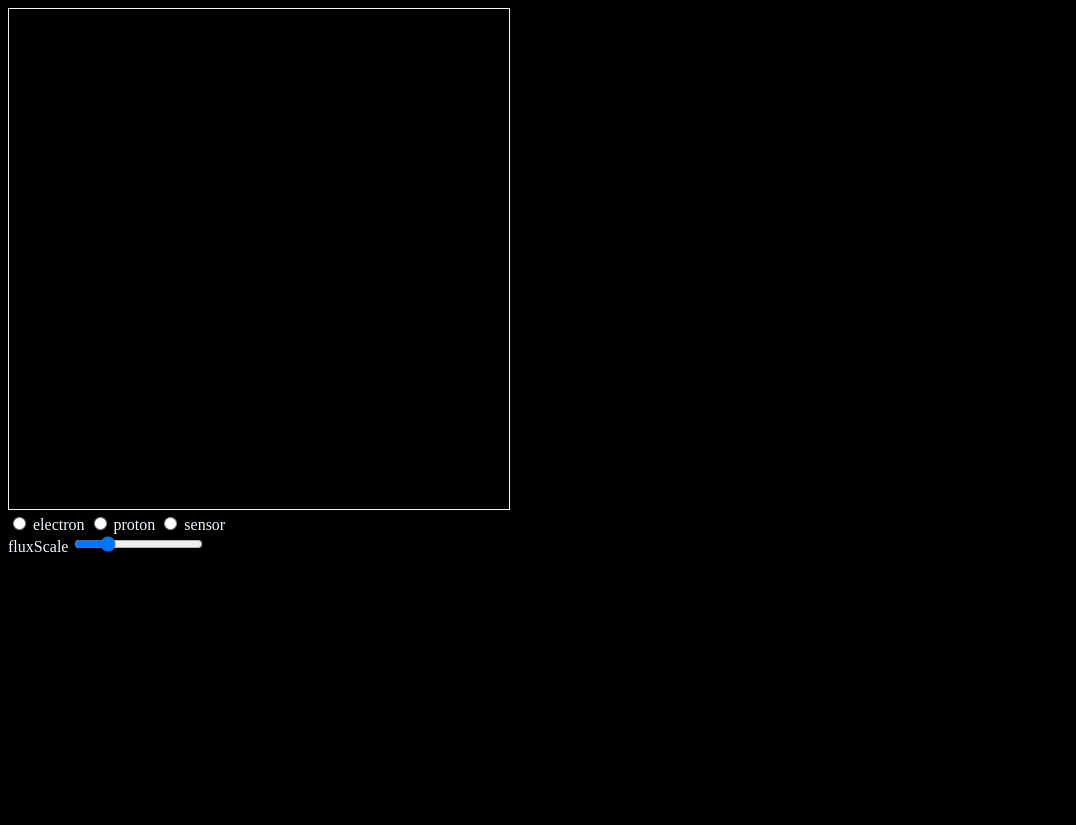
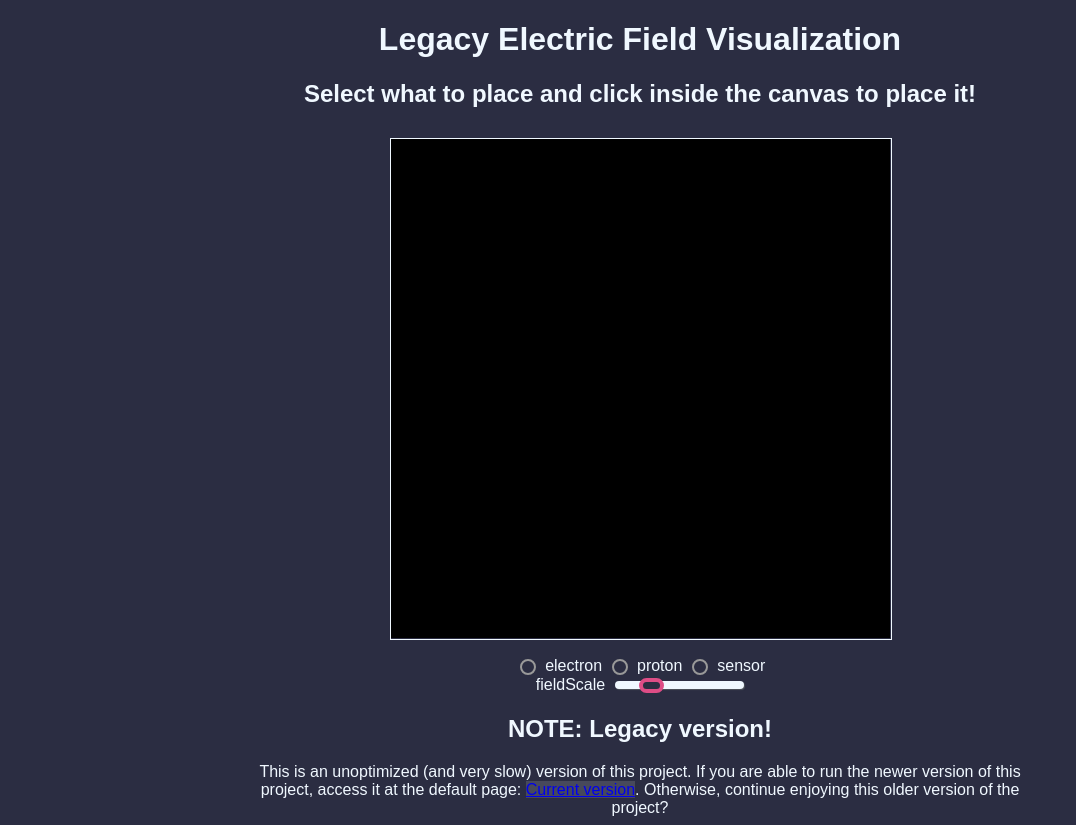
Before and after one commit to satrams/efield-visualization, a plain HTML site: page legacy-visualization.html in a window 1280 px wide. Shown: the whole page, without its empty margins (0-1076 px from the left). Before the commit the page ends 800 px from the top, so only its background shows below. Drawn offline with Linux system fonts and the light colour scheme.

Commit message:
Added Explanations and backwards compatibility section

```diff
--- a/legacy-visualization.html
+++ b/legacy-visualization.html
@@ -1,15 +1,21 @@
 <!DOCTYPE html>
 <html lang="en">
+<head>
+    <link rel="stylesheet" href="styles.css">
+</head>
 
-<body style="background-color:#000000">
-    <div id="canvasContainer">
+<body>
+    <h1>Legacy Electric Field Visualization</h1>
+    <h2>Select what to place and click inside the canvas to place it!</h2>
+    <div id="canvasContainer" style="margin: 10px auto; position: relative; display:inline-block; height: 500px; width: 500px; background-color: var(--background-color-dark)">
+        <canvas id="fluxCanvas" width="500" height="500" style="position: absolute; top: 0px; left: 0px; border:1px solid var(--main-color-light)"></canvas>
         <canvas id="subatomCanvas" width="500" height="500"
-            style="position:absolute; top: 8px; left: 8px; border:1px solid aliceblue"></canvas>
+            style="position:absolute; top: 0px; left: 0px; border:1px solid var(--main-color-light)"></canvas>
         <canvas id="sensorCanvas" width="500" height="500"
-            style="position:absolute; top: 8px; left: 8px; border:1px solid aliceblue"></canvas>
-        <canvas id="fluxCanvas" width="500" height="500" style="border:1px solid aliceblue"></canvas>
+            style="position:absolute; top: 0px; left: 0px; border:1px solid var(--main-color-light)"></canvas>
     </div>
-    <div style="color:aliceblue">
+    <div style="margin: 10px auto; display:inline">
+        <div>
             <input type="radio" id="electron" name="object" value="electron">
             <label for="electron">electron</label>
             <input type="radio" id="proton" name="object" value="proton">
@@ -17,10 +23,13 @@
             <input type="radio" id="sensor" name="object" value="sensor">
             <label for="sensor">sensor</label>
         </div>
-    <div style="color:aliceblue">
-        <label for="fluxScale">fluxScale</label>
-        <input type="range" min="50000" max="2000000" value="500000" id="fluxScale" onchange="setScale()">
+        <div style="display: inline-flex; margin: 0px auto; vertical-align:middle; text-align: center; align-items:center; justify-content: center;">
+            <label for="fluxScale">fieldScale</label>
+            <input style="margin-left:10px" type="range" min="50000" max="2000000" value="500000" id="fluxScale" onchange="setScale()">
         </div>
+    </div>
+    <h2>NOTE: Legacy version!</h2>
+    <span>This is an unoptimized (and very slow) version of this project. If you are able to run the newer version of this project, access it at the default page: </span><a style="background-color: rgba(255, 255, 255, 0.132)" href="https://satrams.github.io/efield-visualization">Current version</a><span>. Otherwise, continue enjoying this older version of the project?</span>
 </body>
 
 
@@ -192,8 +201,8 @@
             }
         }
 
-        var x = e.pageX - fieldCanvas.offsetLeft;
-        var y = e.pageY - fieldCanvas.offsetTop;
+        var x = e.offsetX;
+        var y = e.offsetY;
         if (selected == "electron") {
 
             electrons[electrons.length] = [x, y];
--- a/styles.css
+++ b/styles.css
@@ -55,7 +55,7 @@ input[type=range] {
   }
   input[type=range]::-webkit-slider-thumb {
     box-shadow: 0px 0px 0px #000000;
-    border: 4px solid #DE4D86;
+    border: 4px solid var(--highlight-color);
     height: 15px;
     width: 25px;
     border-radius: 13px;
@@ -78,7 +78,7 @@ input[type=range] {
   }
   input[type=range]::-moz-range-thumb {
     box-shadow: 0px 0px 0px #000000;
-    border: 4px solid #DE4D86;
+    border: 4px solid var(--highlight-color);
     height: 10px;
     width: 19px;
     border-radius: 13px;
@@ -108,7 +108,7 @@ input[type=range] {
   input[type=range]::-ms-thumb {
     margin-top: 1px;
     box-shadow: 0px 0px 0px #000000;
-    border: 4px solid #DE4D86;
+    border: 4px solid var(--highlight-color);
     height: 10px;
     width: 19px;
     border-radius: 13px;
```
Also changed, not shown: index.html (+14 -1 lines), electronhelper.png (added), protonhelper.png (added). Lines whose indentation alone changed are shown as unchanged.
